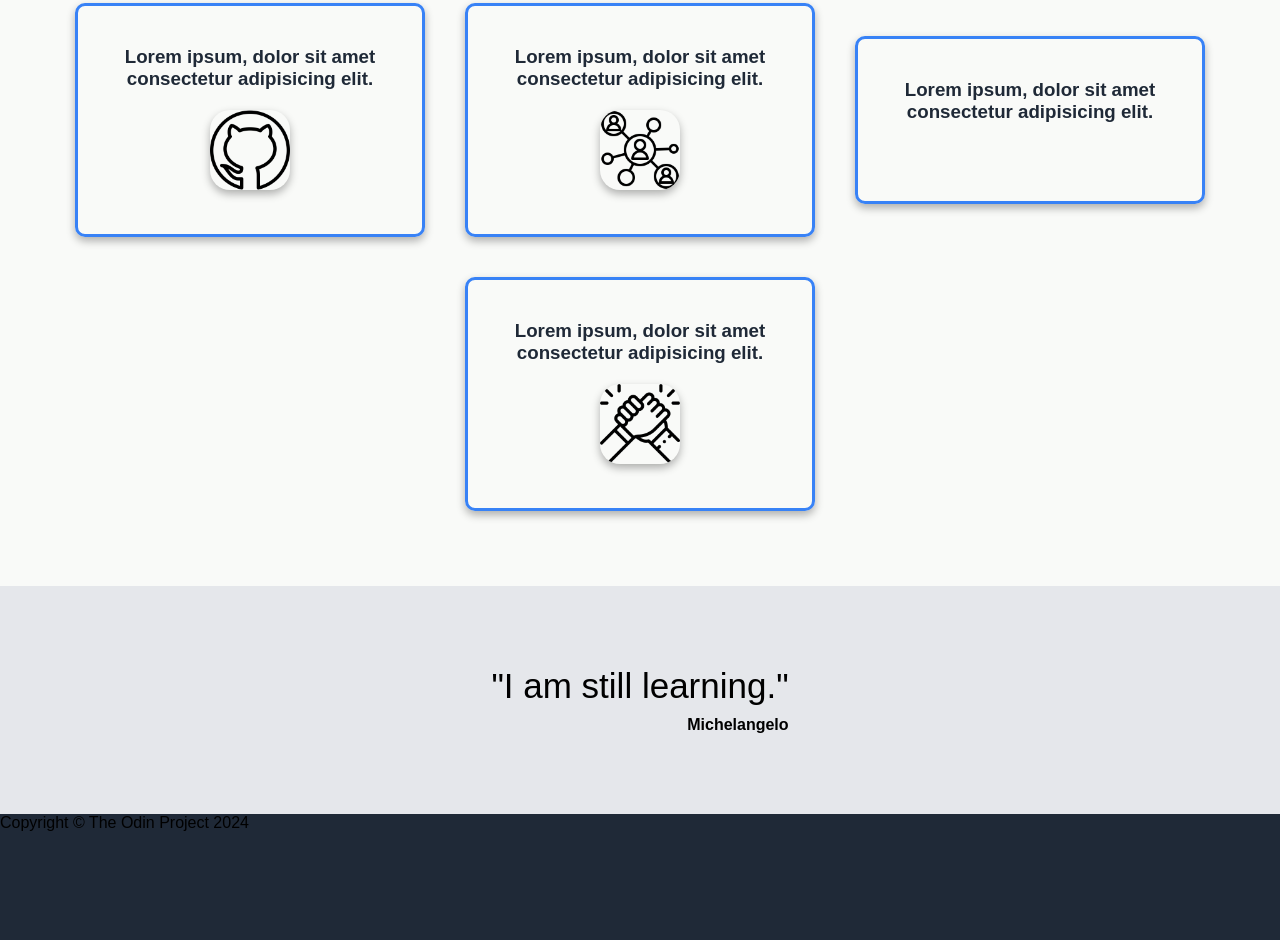
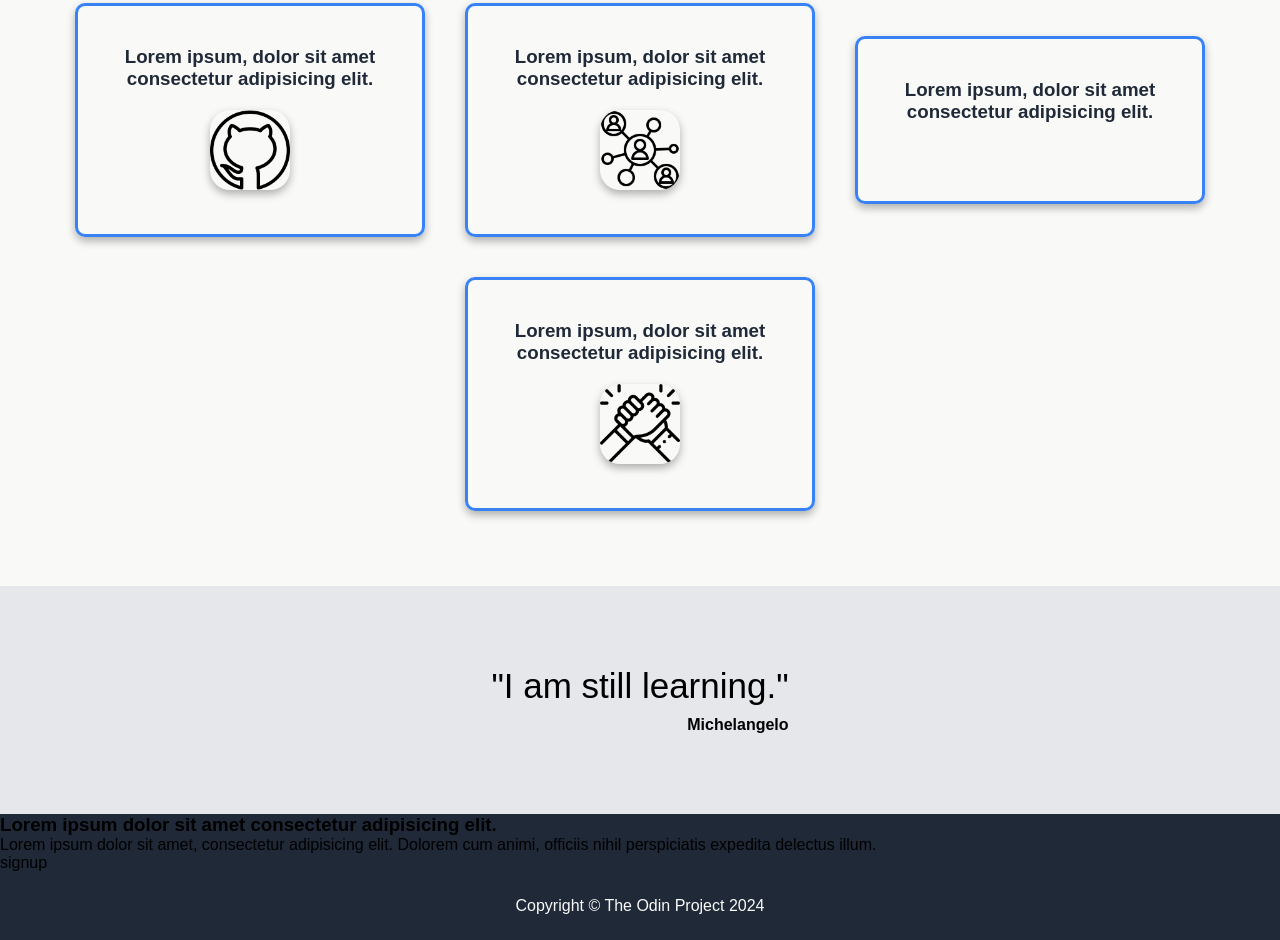
Before and after one commit to Sinner-Dev95/landing-page, a plain HTML site: page index.html in a window 1280 px wide. Shown: the part 884-1824 px from the top of the page. Before the commit the page ends 1716 px from the top, so only its background shows below. Drawn offline with Linux system fonts and the light colour scheme; a web font is replaced by a local one.

Commit message:
Add call-to-action section and style footer

```diff
--- a/index.html
+++ b/index.html
@@ -66,6 +66,19 @@
       <p class="quote-signature">Michelangelo</p></div>
     </section>
 
+    <!-- section call-to-action -->
+
+    <section class="call-to-action">
+      <div class="text">
+        <h3>Lorem ipsum dolor sit amet consectetur adipisicing elit. </h3>
+        <p>Lorem ipsum dolor sit amet, consectetur adipisicing elit. Dolorem cum animi, officiis nihil perspiciatis expedita delectus illum.</p>
+      </div>
+
+      <div class="button-call">
+        signup
+      </div>
+    </section>
+
 
     <!-- footer -->
 
--- a/styles.css
+++ b/styles.css
@@ -212,4 +212,17 @@ flex: 1;
   font-weight: bold;
   font-size: 1rem;
   align-self: end;
+
+  /* style call-to-action */
+
+
+}/* style footer */
+
+.footer {
+  padding: 25px;
+  color: #f9faf8;
+
+  display: flex;
+  justify-content: center;
+  align-items: center;
 }
```
